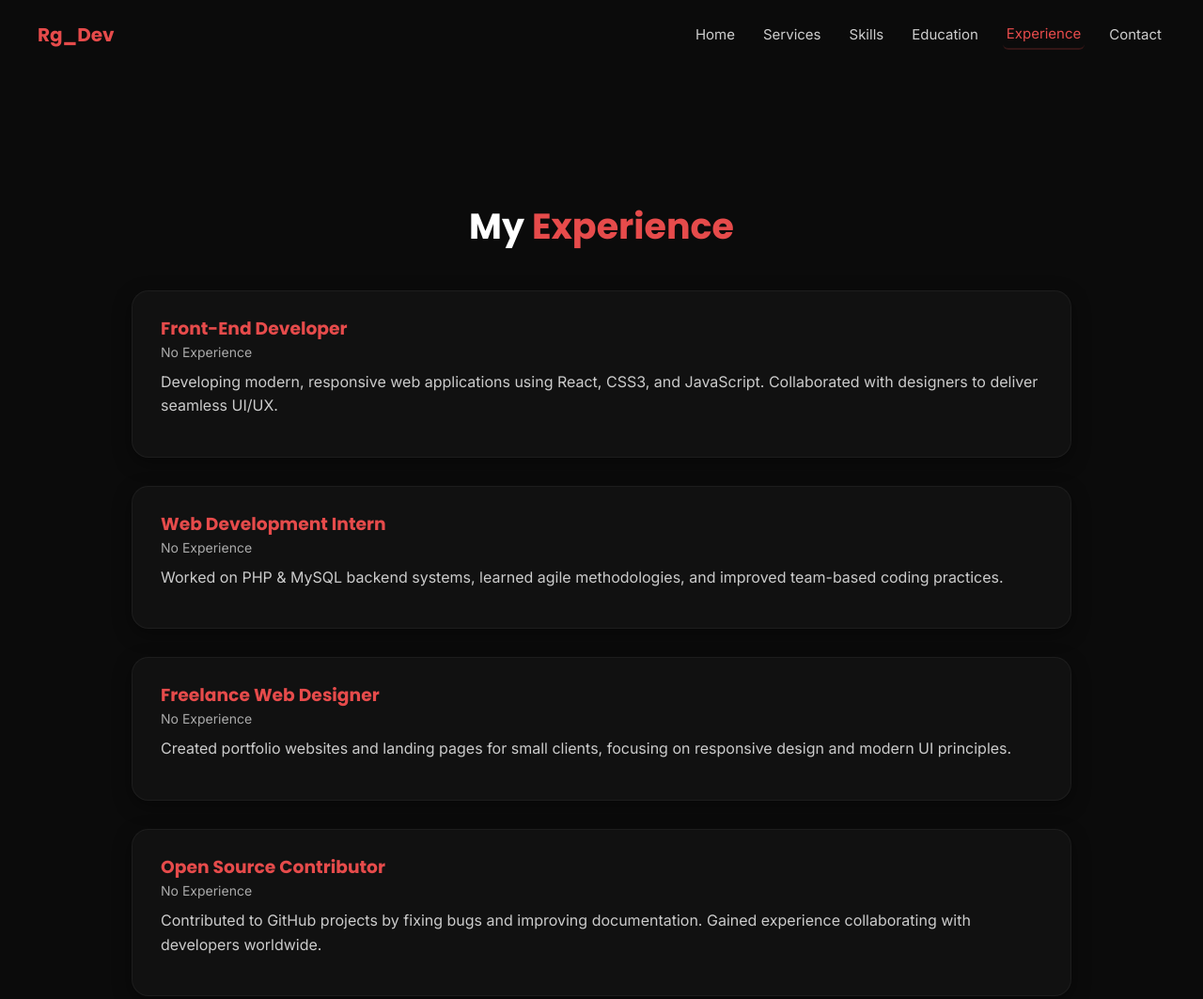
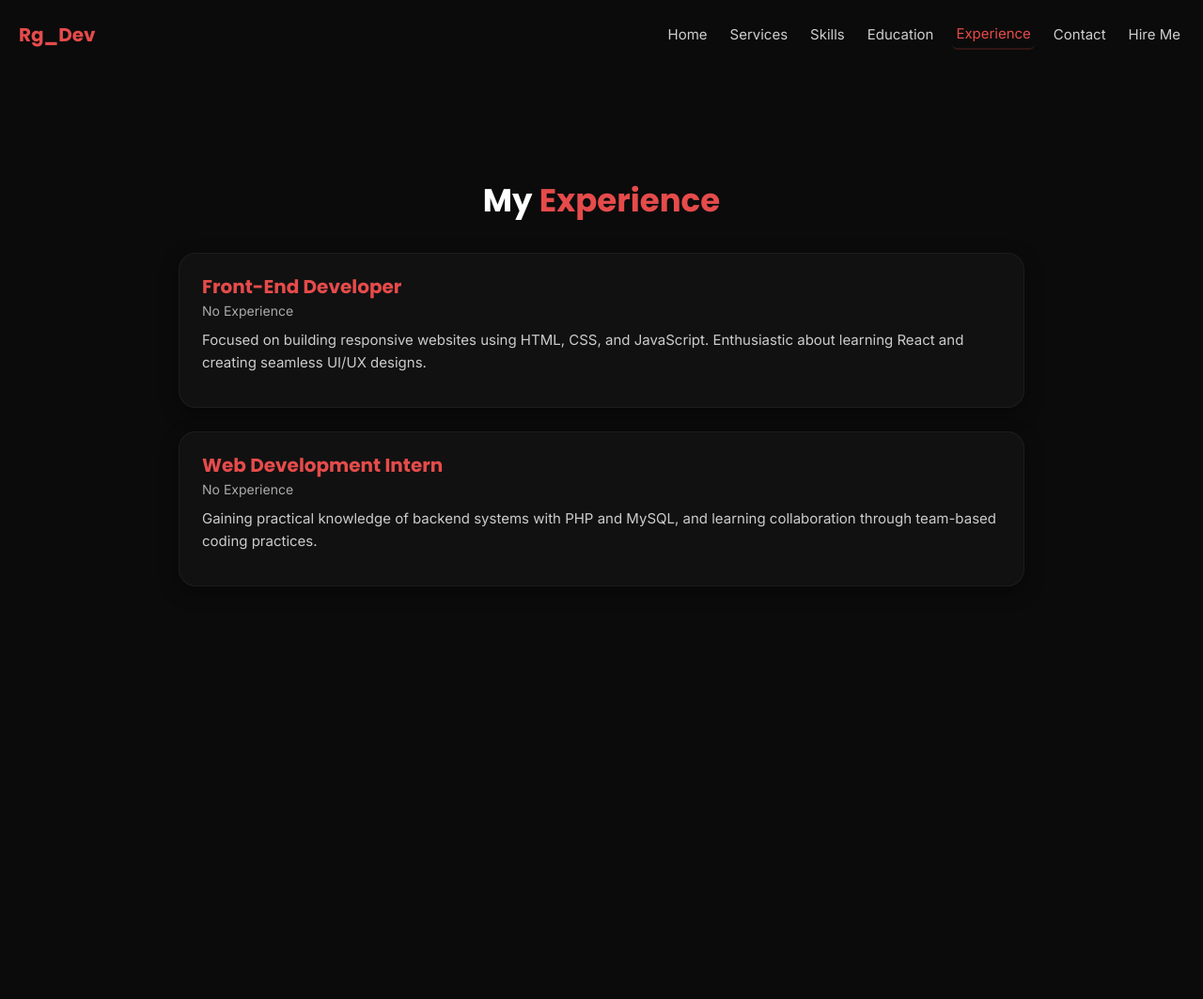
Before and after one commit to Godly-Dev/Custom-Profile-Mobile, a plain HTML site: page experience.html in a window 1280 px wide. Shown: the top 1063 px of the page at 94% size. After the commit the page ends 800 px from the top, so only its background shows below. Drawn offline with Linux system fonts and the light colour scheme.

Commit message:
Updated experience.html
Wrong File LOL

```diff
--- a/experience.html
+++ b/experience.html
@@ -6,29 +6,126 @@
   <title>Experience - Rg_Dev</title>
   <link href="https://fonts.googleapis.com/css2?family=Inter:wght@300;400;600;800&family=Poppins:wght@600;700&display=swap" rel="stylesheet">
   <style>
-    :root{--bg:#0b0b0b;--accent:#e64b4b;--card:#111;}
-    body{margin:0;background:var(--bg);font-family:"Inter",sans-serif;color:#fff;}
+    :root {
+      --bg:#0b0b0b;
+      --accent:#e64b4b;
+      --card:#111;
+    }
+    body {
+      margin:0;
+      background:var(--bg);
+      font-family:"Inter",sans-serif;
+      color:#fff;
+    }
 
-    /* Navigation */
-    .nav{position:fixed;top:20px;left:40px;right:40px;display:flex;align-items:center;justify-content:space-between;z-index:100;}
-    .brand{font-weight:700;color:var(--accent);font-family:"Poppins",sans-serif;font-size:20px;}
-    .menu{display:flex;gap:22px;align-items:center;font-weight:500;font-size:15px;}
-    .menu a{color:rgba(255,255,255,0.8);text-decoration:none;padding:6px 4px;border-radius:6px;transition:0.3s;}
-    .menu a.active{color:var(--accent);border-bottom:2px solid rgba(230,75,75,0.18);}
-    .menu a:hover{color:var(--accent)}
+    /* 🔹 Navigation */
+    .nav {
+      position:fixed;
+      top:20px;
+      left:20px;
+      right:20px;
+      display:flex;
+      align-items:center;
+      justify-content:space-between;
+      z-index:100;
+    }
+    .brand {
+      font-weight:700;
+      color:var(--accent);
+      font-family:"Poppins",sans-serif;
+      font-size:20px;
+    }
+    .menu {
+      display:flex;
+      gap:16px;
+      align-items:center;
+      font-weight:500;
+      font-size:15px;
+    }
+    .menu a {
+      color:rgba(255,255,255,0.8);
+      text-decoration:none;
+      padding:6px 4px;
+      border-radius:6px;
+      transition:0.3s;
+    }
+    .menu a.active {
+      color:var(--accent);
+      border-bottom:2px solid rgba(230,75,75,0.18);
+    }
+    .menu a:hover {
+      color:var(--accent);
+    }
 
-    /* Experience Section */
-    .section{margin-top:120px;padding:60px 40px;max-width:1000px;margin-left:auto;margin-right:auto;}
-    .title{font-size:38px;font-family:"Poppins",sans-serif;margin-bottom:40px;text-align:center;}
-    .title span{color:var(--accent);}
-    .exp-list{display:flex;flex-direction:column;gap:30px;}
-    .exp-card{background:var(--card);border-radius:18px;padding:25px 30px;border:1px solid rgba(255,255,255,0.05);box-shadow:0 6px 20px rgba(0,0,0,0.4);}
-    .exp-card h3{margin:0;font-family:"Poppins",sans-serif;color:var(--accent);}
-    .exp-card span{font-size:14px;color:#aaa;}
-    .exp-card p{margin-top:10px;color:#ccc;line-height:1.6;}
+    /* 🔹 Section */
+    .section {
+      margin-top:120px;
+      padding:40px 20px;
+      max-width:900px;
+      margin-left:auto;
+      margin-right:auto;
+    }
+    .title {
+      font-size:34px;
+      font-family:"Poppins",sans-serif;
+      margin-bottom:30px;
+      text-align:center;
+    }
+    .title span {
+      color:var(--accent);
+    }
+
+    /* 🔹 Experience Cards */
+    .exp-list {
+      display:flex;
+      flex-direction:column;
+      gap:25px;
+    }
+    .exp-card {
+      background:var(--card);
+      border-radius:18px;
+      padding:20px 24px;
+      border:1px solid rgba(255,255,255,0.05);
+      box-shadow:0 6px 20px rgba(0,0,0,0.4);
+    }
+    .exp-card h3 {
+      margin:0;
+      font-family:"Poppins",sans-serif;
+      color:var(--accent);
+      font-size:20px;
+    }
+    .exp-card span {
+      font-size:14px;
+      color:#aaa;
+    }
+    .exp-card p {
+      margin-top:10px;
+      color:#ccc;
+      line-height:1.6;
+      font-size:15px;
+    }
+
+    /* 🔹 Responsive */
+    @media (max-width:768px){
+      .menu {
+        flex-wrap:wrap;
+        gap:12px;
+        justify-content:center;
+      }
+      .title {
+        font-size:28px;
+      }
+      .exp-card h3 {
+        font-size:18px;
+      }
+      .section {
+        padding:30px 15px;
+      }
+    }
   </style>
 </head>
 <body>
+  <!-- 🔹 Navigation -->
   <div class="nav">
     <div class="brand">Rg_Dev</div>
     <nav class="menu">
@@ -38,41 +135,23 @@
       <a href="education.html">Education</a>
       <a href="experience.html" class="active">Experience</a>
       <a href="contact.html">Contact</a>
+      <a href="hireme.html">Hire Me</a>
     </nav>
   </div>
 
+  <!-- 🔹 Experience Section -->
   <section class="section">
     <h1 class="title">My <span>Experience</span></h1>
     <div class="exp-list">
       <div class="exp-card">
         <h3>Front-End Developer</h3>
         <span>No Experience</span>
-        <p>Developing modern, responsive web applications using React, CSS3, and JavaScript. Collaborated with designers to deliver seamless UI/UX.</p>
+        <p>Focused on building responsive websites using HTML, CSS, and JavaScript. Enthusiastic about learning React and creating seamless UI/UX designs.</p>
       </div>
-
       <div class="exp-card">
         <h3>Web Development Intern</h3>
         <span>No Experience</span>
-        <p>Worked on PHP & MySQL backend systems, learned agile methodologies, and improved team-based coding practices.</p>
-      </div>
-
-      <!-- 🔹 New Experiences -->
-      <div class="exp-card">
-        <h3>Freelance Web Designer</h3>
-        <span>No Experience</span>
-        <p>Created portfolio websites and landing pages for small clients, focusing on responsive design and modern UI principles.</p>
-      </div>
-
-      <div class="exp-card">
-        <h3>Open Source Contributor</h3>
-        <span>No Experience</span>
-        <p>Contributed to GitHub projects by fixing bugs and improving documentation. Gained experience collaborating with developers worldwide.</p>
-      </div>
-
-      <div class="exp-card">
-        <h3>Personal Projects</h3>
-        <span>Ongoing</span>
-        <p>Built multiple full-stack projects including a task manager app and a blog CMS using React, Node.js, and MongoDB to practice real-world development.</p>
+        <p>Gaining practical knowledge of backend systems with PHP and MySQL, and learning collaboration through team-based coding practices.</p>
       </div>
     </div>
   </section>
```
